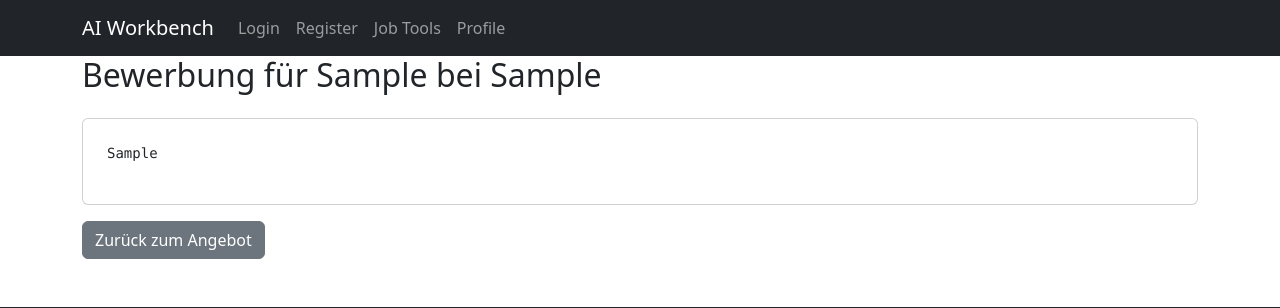
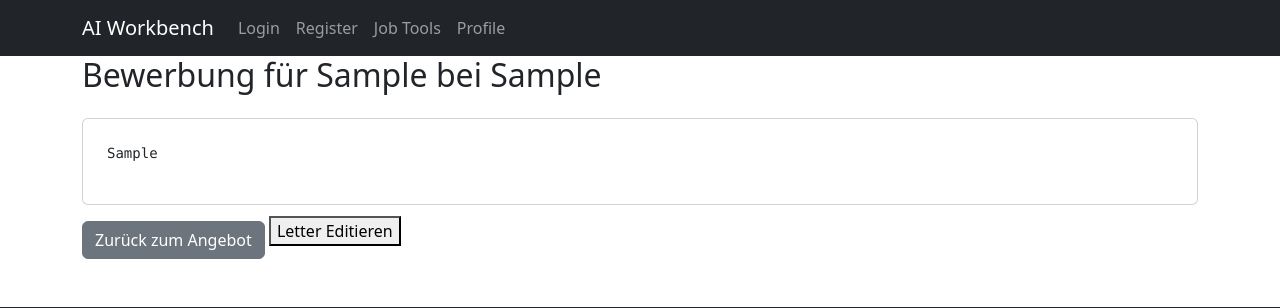
Before and after one commit to rompio/ai-workbench, a Django app: page /job_hunter/offer/1/view-letter/ in a window 1280 px wide. Shown: the top 308 px of the page. Run offline with Django 5.2, Linux system fonts and the light colour scheme; a user stored in the database is signed in; tables that the repository leaves empty hold one stand-in row (values such as "Sample post").

Commit message:
implement letter editting

```diff
--- a/job_hunter/forms.py
+++ b/job_hunter/forms.py
@@ -2,7 +2,12 @@
 from django import forms
 from .models import PInfo
 from .models import Offer
+from .models import Application
 
+class ApplicationForm(forms.ModelForm):
+    class Meta:
+        model = Application
+        fields = ['resume']  # Nur das Resume-Feld bearbeiten
 
 class OfferForm(forms.ModelForm):
     class Meta:
--- a/job_hunter/templates/offers/generated_letter.html
+++ b/job_hunter/templates/offers/generated_letter.html
@@ -8,4 +8,5 @@
   </div>
 
   <a href="{% url 'job_hunter:offer_detail' offer.id %}" class="btn btn-secondary mt-3">Zurück zum Angebot</a>
+  <a href="{% url 'job_hunter:edit_letter' offer.id %}"><button>Letter Editieren</button></a>
 {% endblock %}
--- a/job_hunter/urls.py
+++ b/job_hunter/urls.py
@@ -32,5 +32,6 @@ urlpatterns = [
     path('offer/<int:pk>/delete/', OfferDeleteView.as_view(), name='offer_delete'),
     path('offer/<int:offer_id>/create-letter/', views.create_letter, name='create_letter'),
     path('offer/<int:offer_id>/view-letter/', views.view_letter, name='view_letter'),
+    path('offer/<int:offer_id>/edit-letter/', views.edit_letter, name='edit_letter'),  # Neue URL für Editieren
 
 ]
--- a/job_hunter/views.py
+++ b/job_hunter/views.py
@@ -5,12 +5,34 @@ from .forms import PInfoForm
 from django.views.generic import ListView, DetailView, CreateView, UpdateView
 from django.db import connection
 from django.urls import reverse_lazy
-from .forms import OfferForm
+from .forms import OfferForm, ApplicationForm
 from django.views.generic import DeleteView
 from django.shortcuts import render, get_object_or_404
 from django.views.decorators.http import require_POST
 import openai
 from .utils import generate_application_letter
+
+@login_required
+def edit_letter(request, offer_id):
+    # Hole das Angebot und stelle sicher, dass der Benutzer zu diesem Angebot gehört
+    offer = get_object_or_404(Offer, id=offer_id, user=request.user)
+
+    # Hole die zugehörige Application-Instanz für den Benutzer und das Angebot
+    letter = get_object_or_404(Application, offer=offer, user=request.user)
+
+    # Wenn das Formular gesendet wird, speichern wir die Änderungen
+    if request.method == 'POST':
+        form = ApplicationForm(request.POST, instance=letter)
+        if form.is_valid():
+            form.save()
+            return redirect('job_hunter:view_letter', offer_id=offer.id)
+    else:
+        form = ApplicationForm(instance=letter)
+
+    return render(request, 'offers/edit_letter.html', {
+        'form': form,
+        'offer': offer
+    })
 
 @login_required
 def create_letter(request, offer_id):
@@ -66,7 +88,8 @@ def view_letter(request, offer_id):
 
     return render(request, "offers/generated_letter.html", {
         "letter_text": letter_text,
-        "offer": offer
+        "offer": offer,
+        "letter": letter  # Wir geben das ganze Letter-Objekt weiter, um den Edit-Link zu ermöglichen
     })
 
 
```
Also changed, not shown: job_hunter/templates/offers/edit_letter.html (added, +15 -0 lines).
